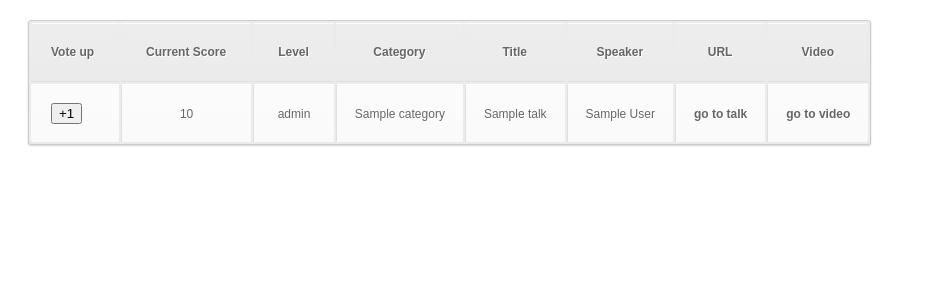
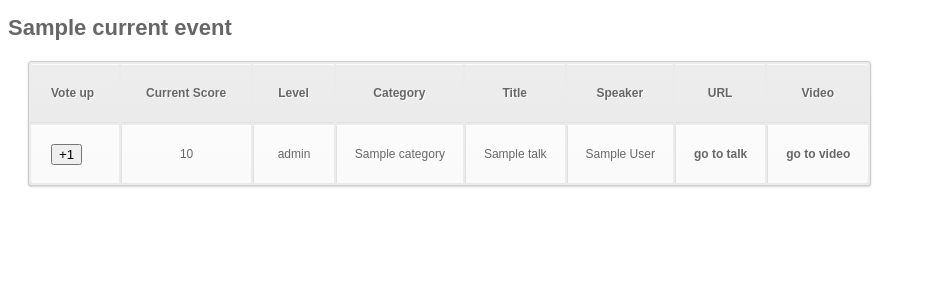
Before and after one commit to glenjarvis/pycon-video-voting, a Python web app: template app/templates/vote_board.html in a window 1280 px wide. Shown: the top 300 px of the page, without its empty margins (0-925 px from the left). Run offline with Jinja, Linux system fonts and the light colour scheme; the template is opened without the code that fills it: most values are stand-ins (such as "Sample title", 1, 10 or a date in 2020).

Commit message:
Add event title to top of vote board

```diff
--- a/app/model.py
+++ b/app/model.py
@@ -31,3 +31,4 @@ class Talk(db.Model):
     url = db.LinkProperty()
     video = db.LinkProperty()
     score = db.IntegerProperty(default=0)
+    watched = db.BooleanProperty(default=False, indexed=True)
--- a/app/templates/vote_board.html
+++ b/app/templates/vote_board.html
@@ -7,6 +7,8 @@
    <link type="text/css" rel="stylesheet" href="/css/main.css" />
   </head>
   <body>
+    <h1>{{ current_event.title }}</h1>
+
 <script type="text/javascript"><!--
 google_ad_client = "ca-pub-2648941248992936";
 /* voteboard */
@@ -18,6 +20,7 @@ google_ad_height = 90;
 <script type="text/javascript"
 src="http://pagead2.googlesyndication.com/pagead/show_ads.js">
 </script>
+
     <table>
       <tr>
         <th>
@@ -46,12 +49,13 @@ src="http://pagead2.googlesyndication.com/pagead/show_ads.js">
         </th>
       </tr>
 
+
     {% for talk in talks %}
       <tr>
         <td>
           <form action="/vote/{{ talk.key() }}" method="post">
             <input type="submit" value="+1"/>
-            <input type="hidden" name="current_event" value="{{ current_event }}" />
+            <input type="hidden" name="redirect_link" value="{{ redirect_link }}" />
           </form>
         </td>
         <td>
--- a/static/css/main.css
+++ b/static/css/main.css
@@ -1,5 +1,9 @@
-body {
-  font-family: Verdana, Helvetica, sans-serif;
+
+h1 {
+  font-family:Arial, Helvetica, sans-serif;
+  color:#666;
+  font-size:22px;
+  text-shadow: 1px 1px 0px #fff;
 }
 
 
```
Also changed, not shown: app/controller.py (+3 -4 lines).
